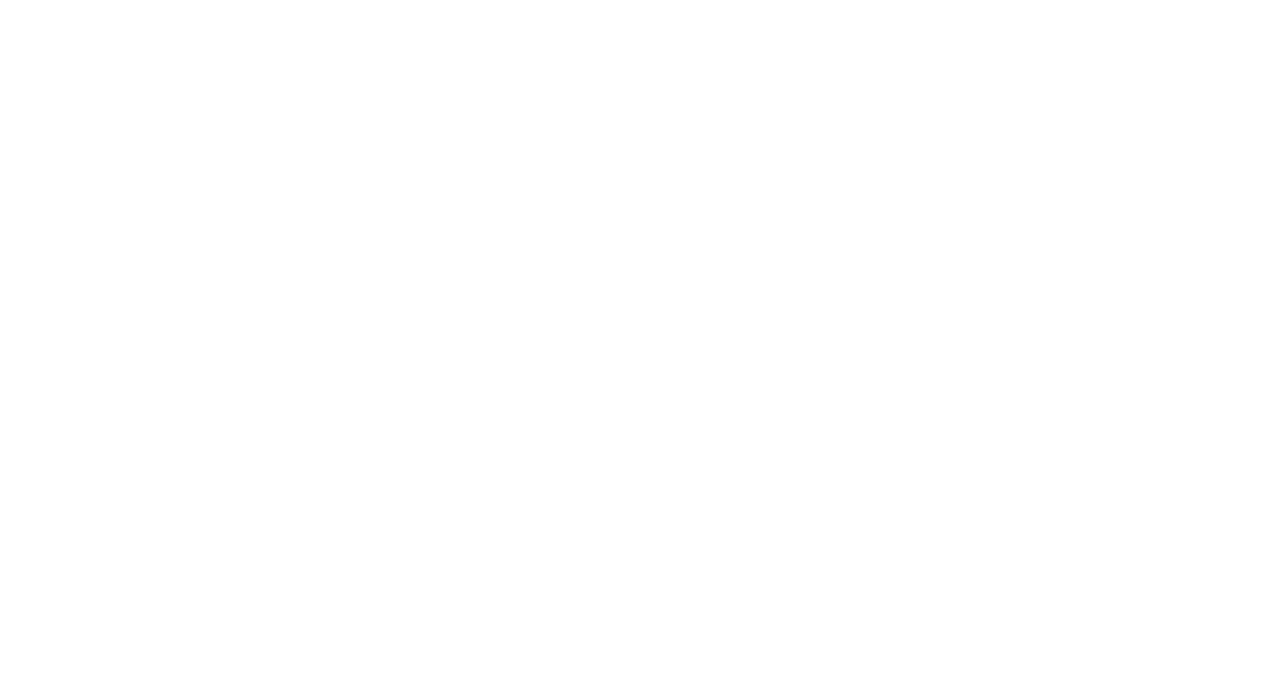
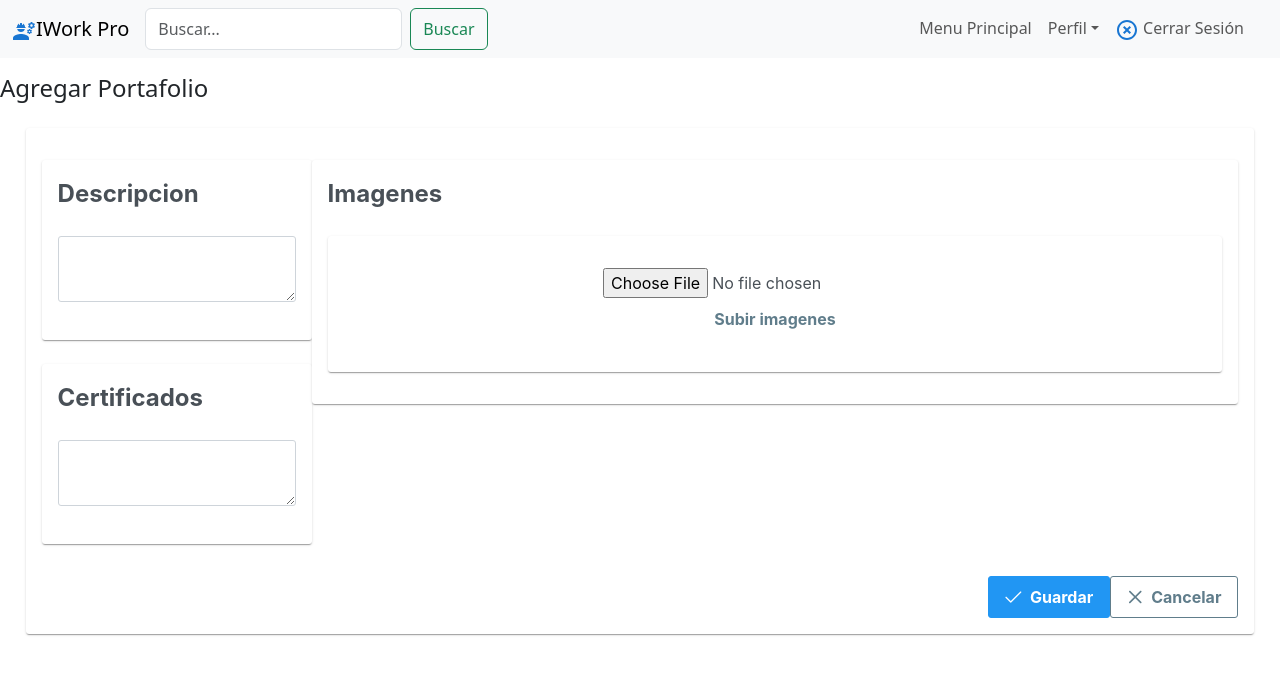
Before and after one commit to TomvShoo/IWork, a React (Create React App) app: page /AgregarPortfolio in a window 1280 px wide. Before the commit this address had no page. Shown: the top 674 px of the page. Built offline with nearby package versions, Linux system fonts and the light colour scheme.

Commit message:
vista de agregar portafolio con subida de imagenes

```diff
--- a/src/App.js
+++ b/src/App.js
@@ -2,12 +2,13 @@
 import { Routes, Route } from "react-router-dom";
 import { Login } from "./Pages/Login";
 import { Registro } from "./Pages/Registro";
-import { MenuPro } from "./Pages/MenuPro";
+import { MenuPro } from "./Pages/PagesPro/MenuPro";
 import { MenuCli } from "./Pages/PagesCli/MenuCli";
 import { EditarPerfilPro } from "./Pages/EditarPerfilPro";
 import { EditarPerfilCli } from "./Pages/PagesCli/EditarPerfilCli";
 import PerfilCliente from "./Pages/PagesCli/PerfilCliente";
-import { PerfilPro } from "./Pages/PerfilProfesional";
+import { PerfilPro } from "./Pages/PagesPro/PerfilProfesional";
+import AgregarPortfolio from "./Pages/PagesPro/AgregarPortfolio";
 // Estilos
 // import "./index.css";
 
@@ -24,6 +25,7 @@ function App() {
           <Route path="/PerfilCliente" element={<PerfilCliente />}></Route>
           <Route path="/EditarPerfilPro" element={<EditarPerfilPro />}></Route>
           <Route path="/EditarPerfilCli" element={<EditarPerfilCli />}></Route>
+          <Route path="/AgregarPortfolio" element={<AgregarPortfolio/>}></Route>
         </Routes>
       </header>
     </div>
--- a/src/Pages/Login.js
+++ b/src/Pages/Login.js
@@ -103,7 +103,7 @@ export const Login = () => {
       <div className="switchButton">
       <SwitchButton
         onUserTypeChange={handleUserTypeChange}
-        selectedUserType={setSelectedUserType}/>
+        setSelectedUserType={setSelectedUserType}/>
       </div>
 
       <form onSubmit={ handlesubmit }>
--- /dev/null
+++ b/src/Pages/PagesPro/AgregarPortfolio.js
@@ -0,0 +1,85 @@
+import React, { useState } from 'react'
+import BarraMenuPro from '../../components/BarraMenuPro';
+import { Card } from 'primereact/card';
+import { Button } from "primereact/button";
+import { InputTextarea } from 'primereact/inputtextarea';
+import "../../style.css";
+
+const AgregarPortfolio = () => {
+
+  const [images, setImages] = useState([]);
+  const [description, setDescription] = useState('');
+  const [certificates, setCertificates] = useState('');
+
+  const handleImageUpload = (e) => {
+    const file = e.target.files[0];
+
+    if (file) {
+      const reader = new FileReader();
+      reader.onload = (event) => {
+        const base64Image = event.target.result;
+        setImages([...images, base64Image]);
+      };
+      reader.readAsDataURL(file);
+    }
+  };
+
+  const handleSave = () => {
+    console.log('Imagenes', images);
+    console.log('Descripcion', description);
+    console.log('Certificados', certificates);
+  }
+
+  const footer = (
+      <div className="footer">
+          <Button label="Guardar" icon="pi pi-check" onClick={handleSave}/>
+          <Button label="Cancelar" icon="pi pi-times" className="p-button-outlined p-button-secondary" />
+      </div>
+  );
+
+  return (
+    <div className=''>
+        <BarraMenuPro />
+        <div>
+            <div className='titulo'>
+                <h4>Agregar Portafolio</h4>
+            </div>
+            <div className='Carta'>
+                <Card footer={footer}>
+                    <div className='Descripcion'>
+                         <div className='infoPro'>
+                            <Card title="Descripcion">
+                                <InputTextarea value={description} onChange={(e) => setDescription(e.target.value)} />
+                            </Card>
+                            <br></br>
+                            <Card title="Certificados">
+                                <InputTextarea value={certificates} onChange={(e) => setCertificates(e.target.value)} />
+                            </Card>
+                        </div>
+                        <div className='Imagenes'>
+                            <Card title="Imagenes">
+                                <Card>
+                                    <div className='UploadImage'>
+                                        {images.length > 0 && (
+                                    <div>
+                                    <h5>Imágenes seleccionadas:</h5>
+                                    {images.map((image, index) => (
+                                        <img key={index} src={image} alt={`Image ${index}`} style={{ maxWidth: '200px', maxHeight: '200px', marginRight: '10px' }} />
+                                    ))}
+                                    </div>
+                                    )}
+                                    <input type="file" accept="image/*" onChange={handleImageUpload} />
+                                    <Button label="Subir imagenes" severity="secondary" text />
+                                </div>
+                                </Card>
+                            </Card>
+                        </div>
+                    </div>
+                </Card>
+            </div>
+        </div>
+    </div>
+  )
+}
+
+export default AgregarPortfolio
--- /dev/null
+++ b/src/Pages/PagesPro/PerfilProfesional.js
@@ -0,0 +1,77 @@
+import React from "react";
+import { Card } from "primereact/card";
+import Calificacion from "../../components/Rating";
+import { Avatar } from "primereact/avatar";
+import { Button } from "primereact/button";
+import { Link } from "react-router-dom";
+import BarraMenu from "../../components/BarraMenuPro"
+import BotonesRedes from "../../components/BotonesRedes";
+// Estilos
+import "../../style.css";
+import ImageCarousel from "../../components/Carrusel";
+
+const Estilo = {
+  carta: {
+    flexDirection: "row",
+    margin: "1rem 1rem",
+    background: "#255eb3",
+  },
+  imagen: {
+    width: "20%",
+    height: "20%",
+  },
+  rating: {
+    display: "flex",
+    flexDirection: "row",
+    justifyContent: "center",
+  },
+  button: {
+    padding: "0.75rem 1rem",
+    margin: "0.5rem 0rem",
+  },
+  contentContainer: {
+    display: "flex",
+    justifyContent: "Space-around",
+    alingItems: "center",
+  }
+};
+
+export const PerfilPro = () => {
+  return (
+    <div>
+      <BarraMenu />
+      <Card style={Estilo.carta}>
+        <div style={Estilo.contentContainer}>
+            <div className="info">
+              <Avatar label="P" size="xlarge" />
+            </div>
+            <div>
+              <h3>Nombre Apellido</h3>
+              <h4>Profesión</h4>
+            </div>
+            <div>
+              <Calificacion />
+            </div>
+            <div>
+              <Link to="/EditarPerfilPro">
+                <Button variant="contained" style={Estilo.button}>
+                  Editar Perfil
+                </Button>
+              </Link>
+              <Link to="/AgregarPortfolio">
+                <Button variant="contained" style={Estilo.button}>
+                  agregar Portafolio
+                </Button>
+              </Link>
+            </div>
+        </div>
+      </Card>
+      <div className="portafolio">
+        <ImageCarousel/>
+      </div>
+      <div className="contacto">
+        <BotonesRedes />
+      </div>
+    </div>
+  );
+};
--- a/src/Pages/PerfilProfesional.js
+++ /dev/null
@@ -1,55 +0,0 @@
-import React from "react";
-import { Card } from "primereact/card";
-import foto from "../Images/Shesho.jpeg";
-import Calificacion from "../components/Rating";
-import { Avatar } from "primereact/avatar";
-import { Button } from "primereact/button";
-import { Link } from "react-router-dom";
-import BarraMenu from "../components/BarraMenuPro";
-import BotonesRedes from "../components/BotonesRedes";
-
-
-const Estilo = {
-  card: {
-    display: "flex",
-    flexDirection: "row",
-    justifyContent: "center",
-    margin: "1rem 1rem",
-  },
-  imagen: {
-    width: "20%",
-    height: "20%",
-  },
-  rating: {
-    display: "flex",
-    flexDirection: "row",
-    justifyContent: "center",
-  },
-  button: {
-    padding: "0.75rem 1rem",
-    margin: "0.5rem 0rem",
-  },
-};
-
-export const PerfilPro = () => {
-  return (
-    <div>
-      <BarraMenu />
-      <Card style={Estilo.card}>
-        <p>
-          <Avatar style={Estilo.imagen} image={foto} size="xlarge" />
-        </p>
-        <p style={Estilo.rating}>
-          <Calificacion />
-        </p>
-        <h3>Nombre</h3>
-        <Link to="/EditarPerfilPro">
-          <Button variant="contained" style={Estilo.button}>
-            Editar Perfil
-          </Button>
-        </Link>
-      </Card>
-      <BotonesRedes />
-    </div>
-  );
-};
--- a/src/components/Carrusel.js
+++ b/src/components/Carrusel.js
@@ -3,20 +3,33 @@ import { Carousel } from "primereact/carousel";
 import "primereact/resources/themes/saga-blue/theme.css";
 import "primereact/resources/primereact.min.css";
 import "primeicons/primeicons.css";
+import "../style.css";
+
+const Estilo = {
+  caruselImagen: {
+    display: "flex",
+    justifyContent: "center",
+    alignItems: "center",
+    width: "100%",
+    height: "500px",
+    objectFit: "cover",
+  }
+}
 
 const ImageCarousel = () => {
   const images = [
-    { source: "imagen1.jpg", alt: "Imagen 1" },
-    { source: "imagen2.jpg", alt: "Imagen 2" },
-    { source: "imagen3.jpg", alt: "Imagen 3" },
-    { source: "imagen4.jpg", alt: "Imagen 4" },
+    { source: "https://images.adsttc.com/media/images/5de3/1ca6/3312/fda8/2a00/00b3/newsletter/001.jpg?1575165037", alt: "Imagen 1" },
+    { source: "https://img.freepik.com/vector-premium/casa-lago-temporada-verano-hermoso-paisaje-natural_198696-595.jpg", alt: "Imagen 2" },
   ];
 
   const itemTemplate = (image) => {
     return (
       <div className="p-grid p-nogutter">
         <div className="p-col">
-          <img src={image.source} alt={image.alt} />
+          <img
+            src={image.source}
+            alt={image.alt}
+            style={Estilo.caruselImagen} />
         </div>
       </div>
     );
@@ -24,24 +37,12 @@ const ImageCarousel = () => {
 
   return (
     <div className="carousel-demo">
-      <h2>Muro</h2>
       <Carousel
         value={images}
         itemTemplate={itemTemplate}
-        numVisible={3}
+        numVisible={1}
         numScroll={1}
-        responsiveOptions={[
-          {
-            breakpoint: "1024px",
-            numVisible: 2,
-            numScroll: 1,
-          },
-          {
-            breakpoint: "768px",
-            numVisible: 1,
-            numScroll: 1,
-          },
-        ]}
+        circular={true}
       />
     </div>
   );
--- a/src/style.css
+++ b/src/style.css
@@ -97,4 +97,65 @@
   }
 }
 
+/* .mensaje {
+
+} */
+
 /* ESTILOS COMPONENTS */
+
+/* ESTILOS PERFIL PROFESIONAL */
+.info {
+  display: flex;
+}
+
+.contacto {
+  display: grid;
+  justify-content: center;
+}
+
+.contentContainer {
+  display: flex;
+  justify-content: space-around;
+}
+
+/* ESTILOS CARRUSEL */
+@media (min-width: 1024px) {
+  .carousel-image {
+    height: 400px; /* Altura diferente para pantallas grandes */
+  }
+}
+
+/* ESTILOS AGREGAR PORTAFOLIO */
+.Container {
+  width: 100%;
+  height: 100%;
+  background-size: cover;
+  background-color: #a8a83f;
+}
+
+.Carta {
+  margin: 2%;
+}
+
+.footer {
+  display: flex;
+  justify-content: flex-end;
+}
+
+.infoPro {
+  display: flex;
+  flex-direction: column;
+}
+
+.Descripcion {
+  display: flex;
+}
+
+.Imagenes {
+  width: 100%;
+}
+
+.UploadImage {
+  display: grid;
+    justify-content: center;
+}
```
Also changed, not shown: src/Pages/PagesPro/MenuPro.js (renamed from src/Pages/MenuPro.js, +5 -4 lines).
